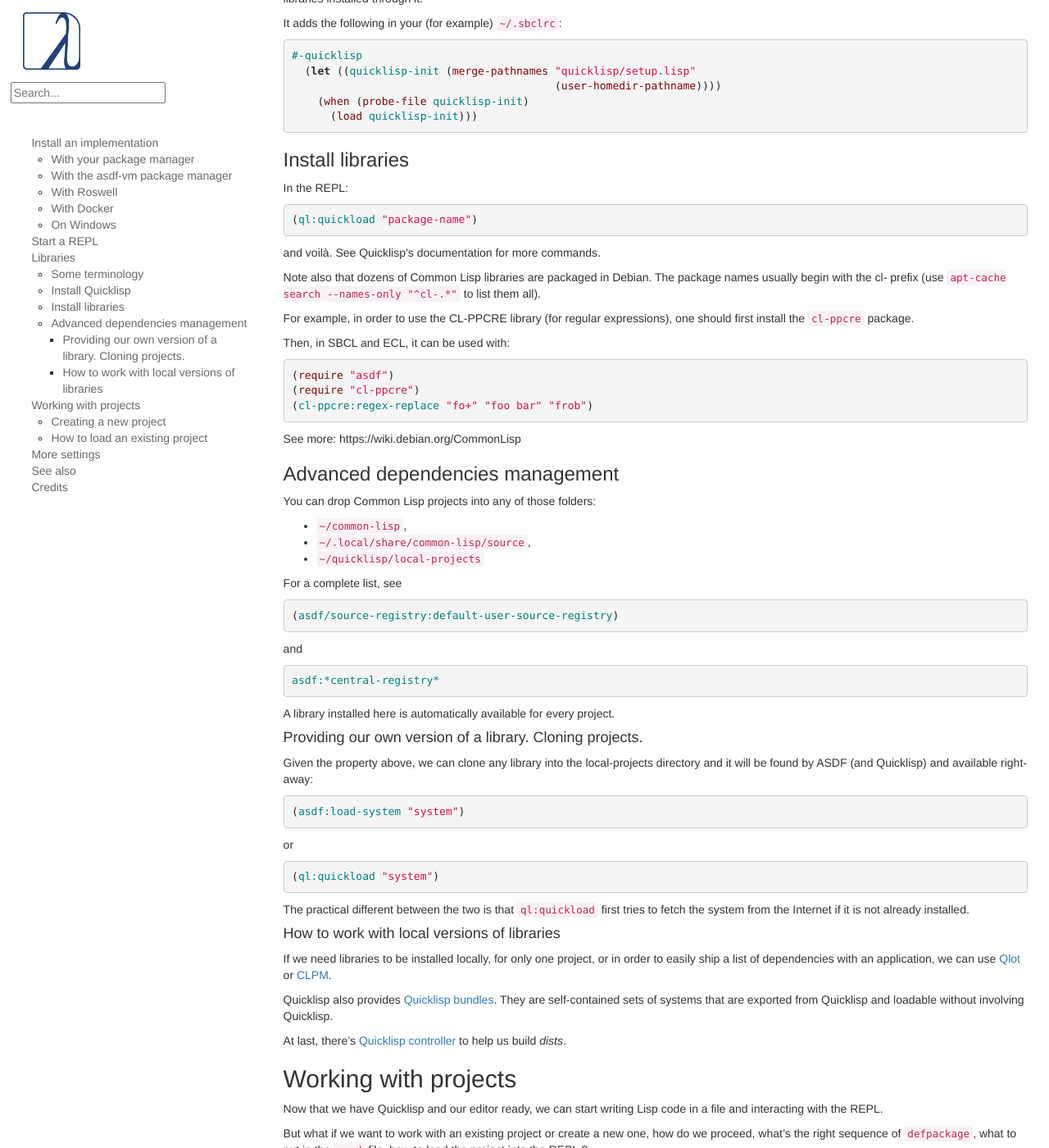
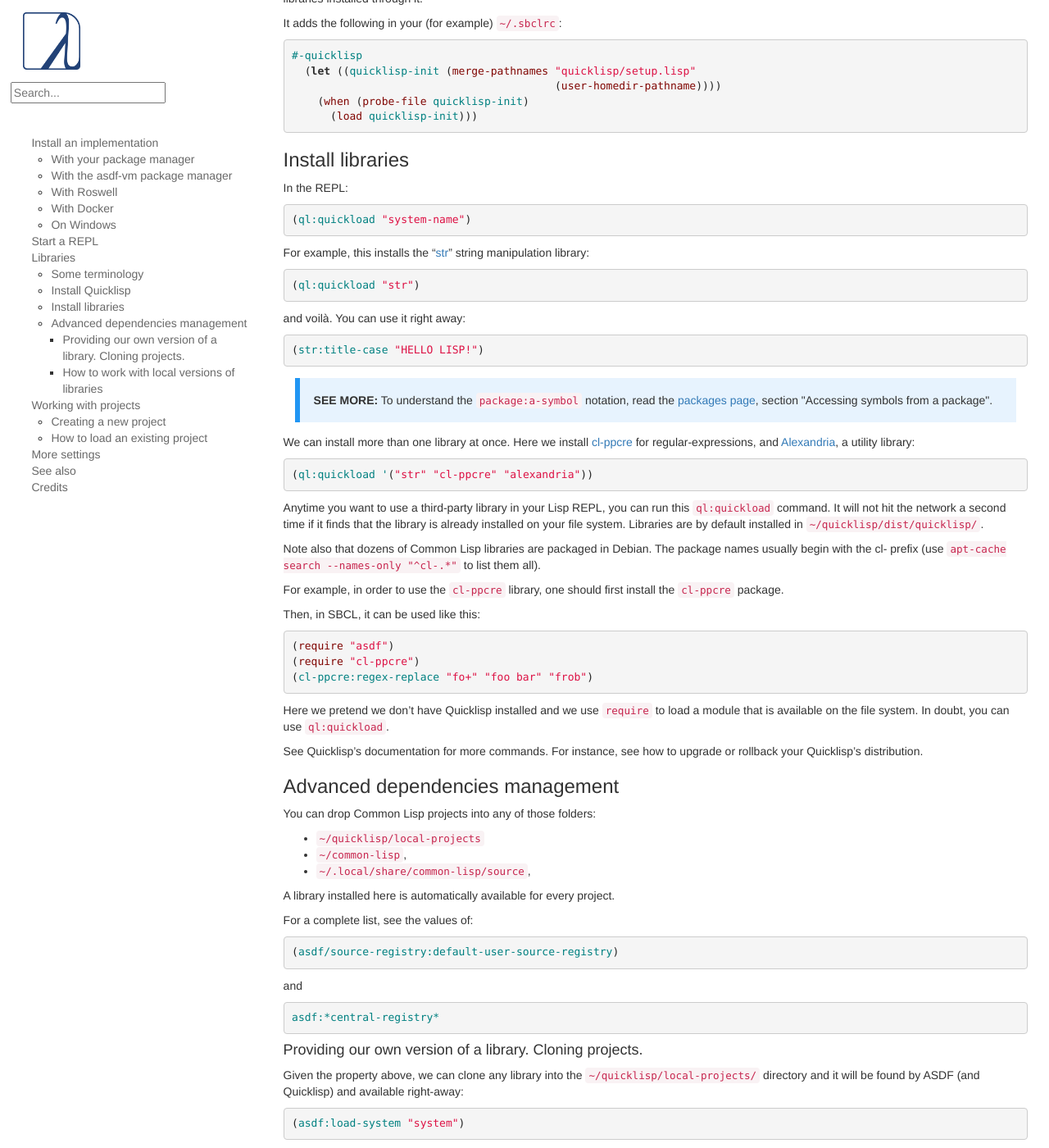
Before and after one commit to LispCookbook/cl-cookbook, a Jekyll site: the page built from getting-started.md, in a window 1280 px wide and 1400 px high, scrolled down 3654 px. Shown: the whole window at 82% size. Built offline with Jekyll 4.4.1, drawn with Linux system fonts in a browser that asks for light colours; some of the changed text lies outside the part shown.

Commit message:
getting started++, refer to packages
for https://github.com/LispCookbook/cl-cookbook/pull/489/

```diff
--- a/getting-started.md
+++ b/getting-started.md
@@ -254,20 +254,47 @@
 In the REPL:
 
 ~~~lisp
-(ql:quickload "package-name")
+(ql:quickload "system-name")
 ~~~
 
-and voilà. See Quicklisp's documentation for more commands.
+For example, this installs the "[str](https://github.com/vindarel/cl-str/)" string manipulation library:
 
+~~~lisp
+(ql:quickload "str")
+~~~
+
+and voilà. You can use it right away:
+
+~~~lisp
+(str:title-case "HELLO LISP!")
+~~~
+
+<div class="info" style="background-color: #e7f3fe; border-left: 6px solid #2196F3; padding: 17px; margin: 1em;">
+<strong>SEE MORE:</strong> To understand the <code>package:a-symbol</code> notation, read the <a href="packages.html">packages page</a>, section "Accessing symbols from a package".
+</div>
+
+We can install more than one library at once. Here we install
+[cl-ppcre](https://edicl.github.io/cl-ppcre/) for regular-expressions, and
+[Alexandria](https://alexandria.common-lisp.dev/draft/alexandria.html),
+a utility library:
+
+~~~lisp
+(ql:quickload '("str" "cl-ppcre" "alexandria"))
+~~~
+
+Anytime you want to use a third-party library in your Lisp REPL, you
+can run this `ql:quickload` command. It will not hit the network a second
+time if it finds that the library is already installed on your file
+system. Libraries are by default installed in
+`~/quicklisp/dist/quicklisp/`.
 
 Note also that dozens of Common Lisp libraries are packaged in
 Debian. The package names usually begin with the cl- prefix (use
 `apt-cache search --names-only "^cl-.*"` to list them all).
 
-For example, in order to use the CL-PPCRE library (for regular
-expressions), one should first install the `cl-ppcre` package.
+For example, in order to use the `cl-ppcre` library, one should first install the `cl-ppcre` package.
 
-Then, in SBCL and ECL, it can be used with:
+Then, in SBCL, it can be used like this:
 
 ~~~lisp
 (require "asdf")
@@ -275,17 +302,22 @@
 (cl-ppcre:regex-replace "fo+" "foo bar" "frob")
 ~~~
 
-See more: https://wiki.debian.org/CommonLisp
+Here we pretend we don't have Quicklisp installed and we use `require` to load a module that is available on the file system. In doubt, you can use `ql:quickload`.
+
+See Quicklisp's documentation for more commands. For instance, see how to upgrade or rollback your Quicklisp's distribution.
+
 
 ### Advanced dependencies management
 
 You can drop Common Lisp projects into any of those folders:
 
+- `~/quicklisp/local-projects`
 - `~/common-lisp`,
 - `~/.local/share/common-lisp/source`,
-- `~/quicklisp/local-projects`
 
-For a complete list, see
+A library installed here is automatically available for every project.
+
+For a complete list, see the values of:
 
 ~~~lisp
 (asdf/source-registry:default-user-source-registry)
@@ -297,12 +329,10 @@
 asdf:*central-registry*
 ~~~
 
-A library installed here is automatically available for every project.
-
 #### Providing our own version of a library. Cloning projects.
 
 Given the property above, we can clone any library into the
-local-projects directory and it will be found by ASDF (and Quicklisp) and
+`~/quicklisp/local-projects/` directory and it will be found by ASDF (and Quicklisp) and
 available right-away:
 
 ~~~lisp
@@ -317,6 +347,8 @@
 
 The practical different between the two is that `ql:quickload` first tries to
 fetch the system from the Internet if it is not already installed.
+
+Note that symlinks in local-projects to another location of your liking works too.
 
 #### How to work with local versions of libraries
 
```
